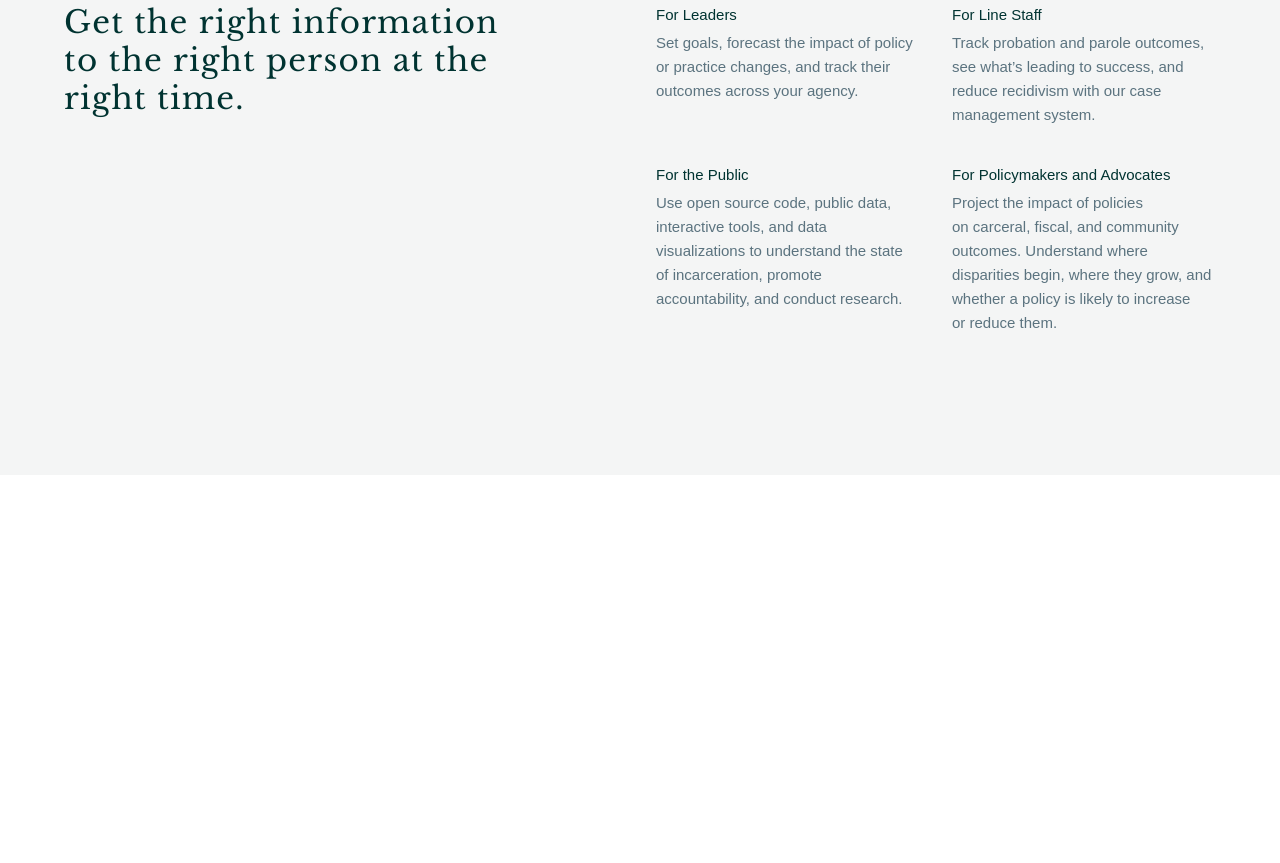
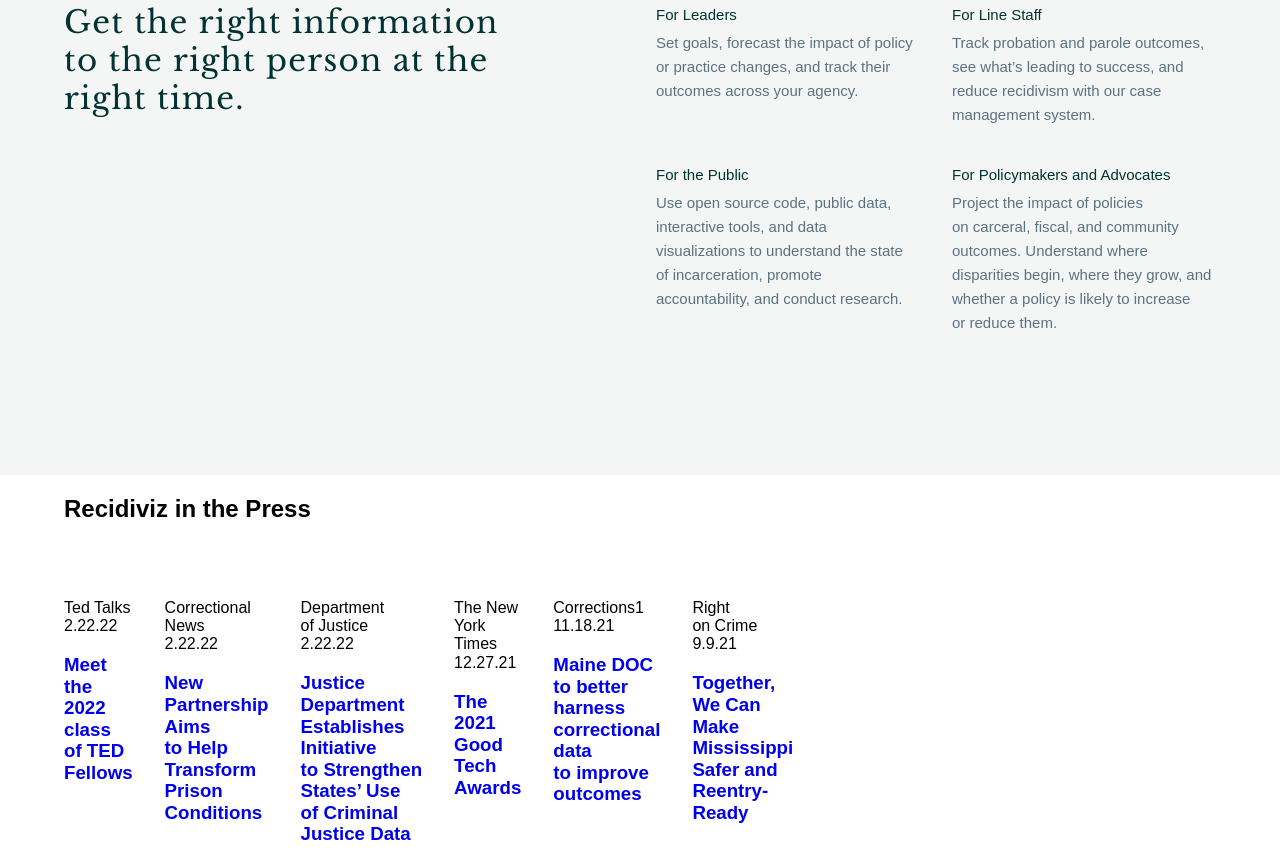
Before and after one commit to shdaler/landing-bem-new, a website: page app/index.html in a window 1280 px wide. Shown: the part 2901-3764 px from the top of the page. Before the commit the page ends 3376 px from the top, so only its background shows below. Drawn offline with Linux system fonts and the light colour scheme; files whose address does not match are found by name.

Commit message:
add new section(html)

```diff
--- a/app/index.html
+++ b/app/index.html
@@ -327,6 +327,105 @@
     </ul>
   </div>
 </section>
+ <section class="press">
+  <div class="container">
+    <div class="press__top">
+      <h2 class="press__title">Recidiviz in the Press</h2>
+      <a href="#" class="btn press__link">See All</a>
+    </div>
+    <ul class="list-reset press__list grid">
+      <li class="press__item">
+        <article class="press-card">
+          <div class="press-card__top">
+            <div class="press-card__author press-card__author--ted">
+              Ted Talks
+            </div>
+            <time class="press-card__date" datetime="2022-02-02">2.22.22</time>
+          </div>
+          <h3 class="press-card__title">
+            <a href="#" class="press-card__link"
+              >Meet the 2022 class of TED Fellows</a
+            >
+          </h3>
+        </article>
+      </li>
+      <li class="press__item">
+        <article class="press-card">
+          <div class="press-card__top">
+            <div class="press-card__author press-card__author--corr">
+              Correctional News
+            </div>
+            <time class="press-card__date" datetime="2022-02-02">2.22.22</time>
+          </div>
+          <h3 class="press-card__title">
+            <a href="#" class="press-card__link">
+              New Partnership Aims to Help Transform Prison Conditions
+            </a>
+          </h3>
+        </article>
+      </li>
+      <li class="press__item">
+        <article class="press-card">
+          <div class="press-card__top">
+            <div class="press-card__author press-card__author--justice">
+              Department of Justice
+            </div>
+            <time class="press-card__date" datetime="2022-02-02">2.22.22</time>
+          </div>
+          <h3 class="press-card__title">
+            <a href="#" class="press-card__link">
+              Justice Department Establishes Initiative to Strengthen States’
+              Use of Criminal Justice Data
+            </a>
+          </h3>
+        </article>
+      </li>
+      <li class="press__item">
+        <article class="press-card">
+          <div class="press-card__top">
+            <div class="press-card__author press-card__author--nyt">
+              The New York Times
+            </div>
+            <time class="press-card__date" datetime="2021-12-27">12.27.21</time>
+          </div>
+          <h3 class="press-card__title">
+            <a href="#" class="press-card__link">The 2021 Good Tech Awards</a>
+          </h3>
+        </article>
+      </li>
+      <li class="press__item">
+        <article class="press-card">
+          <div class="press-card__top">
+            <div class="press-card__author press-card__author--corr1">
+              Corrections1
+            </div>
+            <time class="press-card__date" datetime="2021-11-18">11.18.21</time>
+          </div>
+          <h3 class="press-card__title">
+            <a href="#" class="press-card__link">
+              Maine DOC to better harness correctional data to improve outcomes
+            </a>
+          </h3>
+        </article>
+      </li>
+      <li class="press__item">
+        <article class="press-card">
+          <div class="press-card__top">
+            <div class="press-card__author press-card__author--crime">
+              Right on Crime
+            </div>
+            <time class="press-card__date" datetime="2021-09-09">9.9.21</time>
+          </div>
+          <h3 class="press-card__title">
+            <a href="#" class="press-card__link">
+              Together, We Can Make Mississippi Safer and Reentry-Ready
+            </a>
+          </h3>
+        </article>
+      </li>
+    </ul>
+  </div>
+</section>
 
       </main>
 
```
Also changed, not shown: src/index.html (+1 -1 lines), src/partials/press.html (added, +99 -0 lines), src/scss/components/_press.scss (added).
